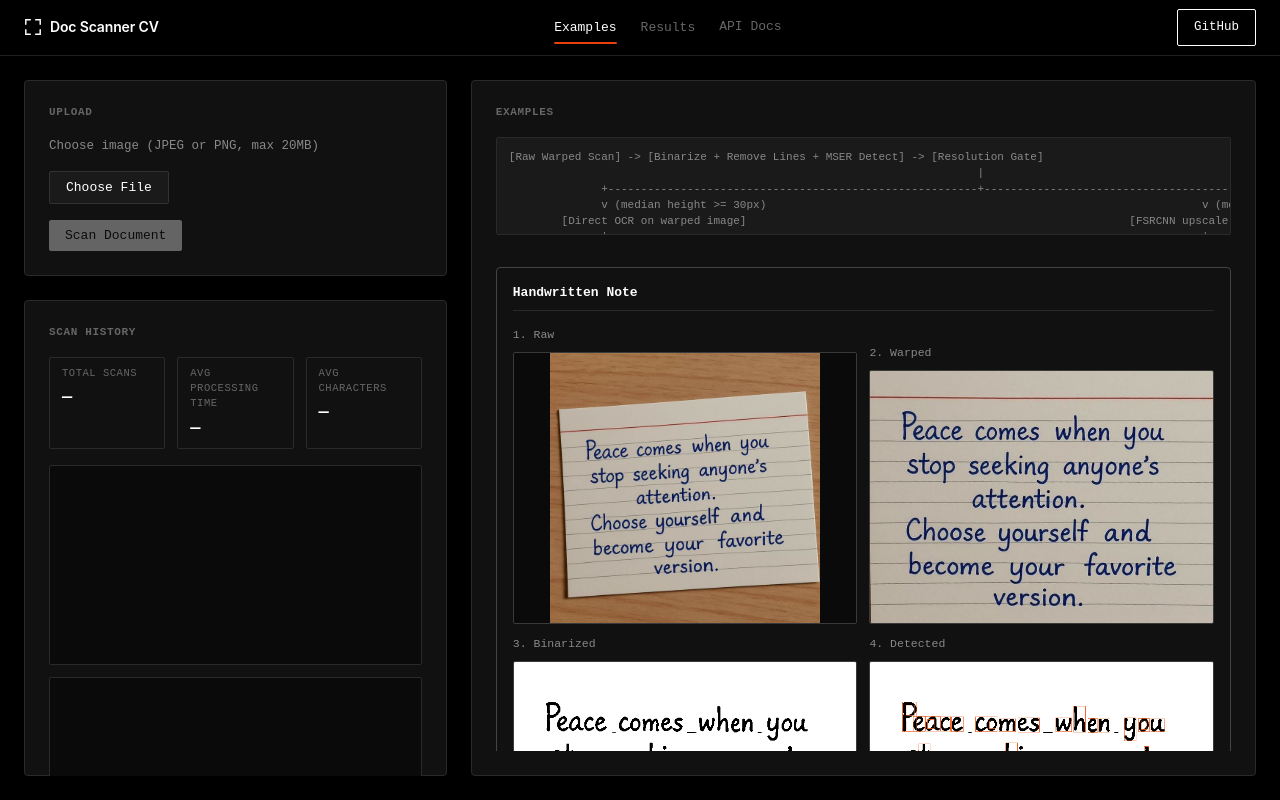
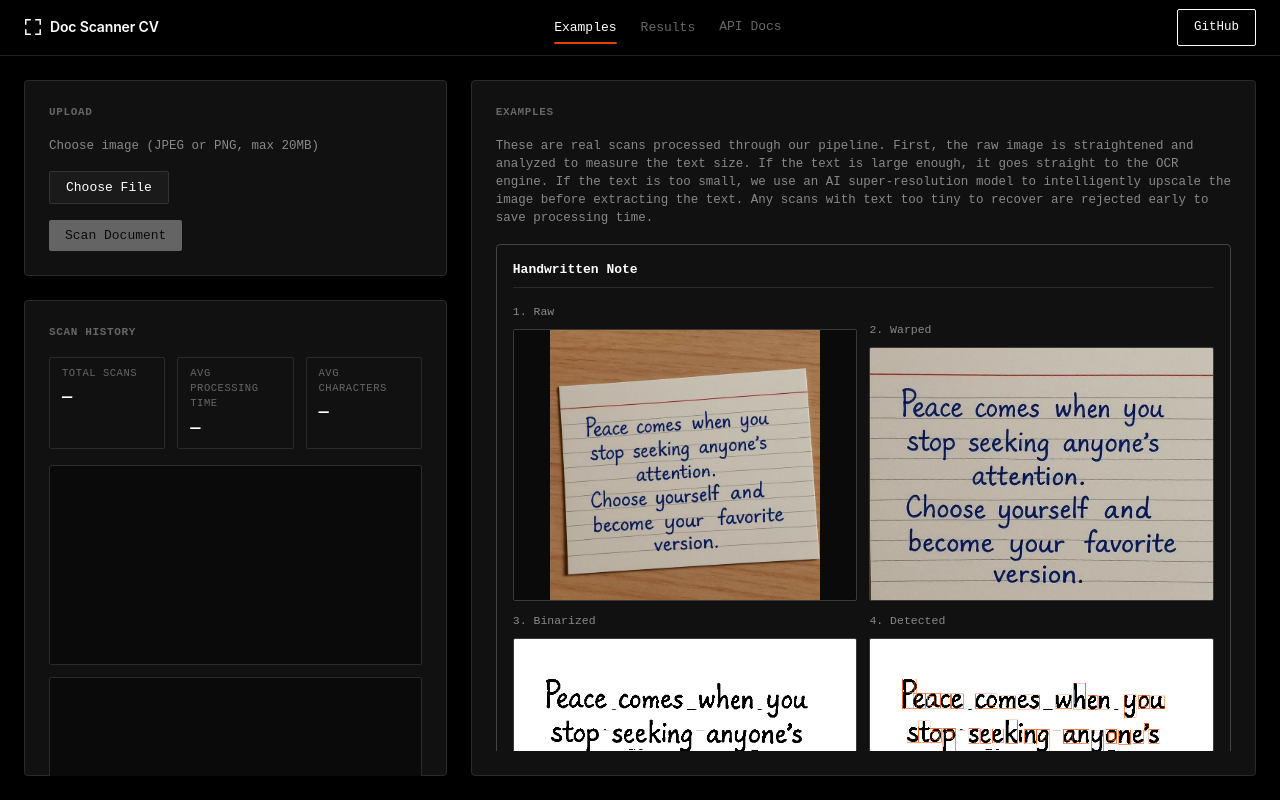
Before and after one commit to TheJaydenProject/doc-scanner-cv, a Vue app: page / in a window 1280 px wide. Built offline with nearby package versions, Linux system fonts and the light colour scheme; no server answers.

Commit message:
docs(ui): rewrite examples process explanation as plain text paragraph

```diff
--- a/src/components/ExamplesPanel.vue
+++ b/src/components/ExamplesPanel.vue
@@ -32,19 +32,9 @@ function openLightbox(src: string) {
 <template>
   <section class="panel">
     <h2>Examples</h2>
-    <pre class="process-flow">
-[Raw Warped Scan] -> [Binarize + Remove Lines + MSER Detect] -> [Resolution Gate]
-                                                                       |
-              +--------------------------------------------------------+--------------------------------------------------------+
-              v (median height >= 30px)                                                                  v (median height < 30px)
-        [Direct OCR on warped image]                                                          [FSRCNN upscale of warped image]
-              |                                                                                          |
-              v                                                                                          v
-        [Extracted text]                                                                       [OCR on upscaled image]
-                                                                                                         |
-                                                                                                         v (median < hard floor)
-                                                                                               [Reject: unrecoverable]
-    </pre>
+    <p class="section-desc">
+      These are real scans processed through our pipeline. First, the raw image is straightened and analyzed to measure the text size. If the text is large enough, it goes straight to the OCR engine. If the text is too small, we use an AI super-resolution model to intelligently upscale the image before extracting the text. Any scans with text too tiny to recover are rejected early to save processing time.
+    </p>
 
     <div class="example-grid">
       <div class="example-card" v-for="ex in examples" :key="ex.id">
@@ -99,17 +89,4 @@ function openLightbox(src: string) {
   border: 1px solid var(--border-strong);
   border-radius: var(--radius-sm);
 }
-
-.process-flow {
-  font-family: var(--font-mono);
-  font-size: 11px;
-  color: var(--ink-secondary);
-  background: var(--surface-2);
-  border: 1px solid var(--border);
-  border-radius: var(--radius-sm);
-  padding: var(--space-3);
-  overflow-x: auto;
-  white-space: pre;
-  margin-bottom: var(--space-4);
-}
 </style>
```
